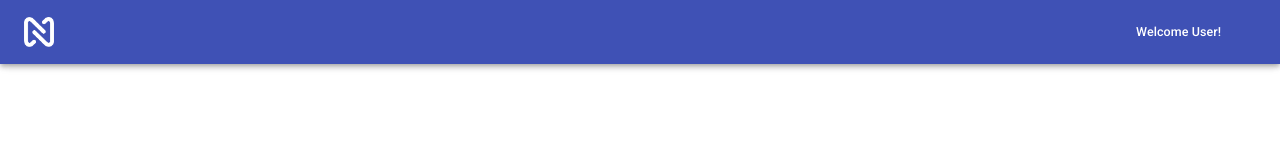
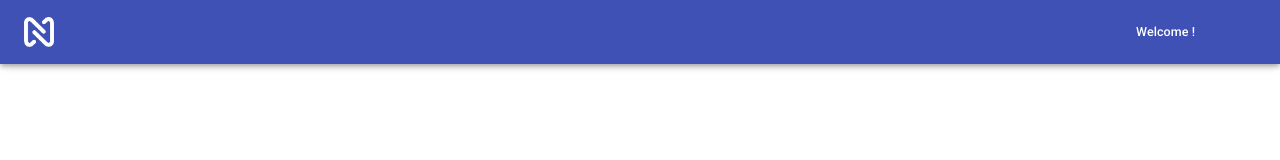
Before and after one commit to BloomTech-Labs/niyon-fe, a React (Create React App) app: page /registration in a window 1280 px wide. Shown: the top 160 px of the page. Built offline with nearby package versions, Linux system fonts and the light colour scheme.

Commit message:
Modified welcome msg
Co-authored-by: venkateshwarlu yagatilee <venkyafhs@gmail.com>
Co-authored-by: Ccarlos Banks <cbanks@clypr.co>

```diff
--- a/src/components/header/Header.js
+++ b/src/components/header/Header.js
@@ -59,6 +59,7 @@ const useStyles = makeStyles(theme => ({
 
 function Header(props) {
   const classes = useStyles();
+  const userType = window.localStorage.getItem('user_type');
   return (
     <div className={classes.root} data-test="header-container">
       <CssBaseline />
@@ -68,7 +69,7 @@ function Header(props) {
             <div className='logo' data-test="logo"></div>
           </Link>
           <div className="title-and-button" data-test="title-and-button">
-            <Typography variant="h6">Welcome User!</Typography>
+            <Typography variant="h6">Welcome {userType}{''}!</Typography>
           </div>
         </Toolbar>
       </AppBar>
--- a/src/components/registration/Registration.js
+++ b/src/components/registration/Registration.js
@@ -13,7 +13,7 @@ const Registration = (props) => {
       user_type: props.user_type,
       password: props.password,
     };
-
+    window.localStorage.setItem("user_type", props.user_type);
     axiosWithAuth()
       .post("/auth/register", userAuth)
       .then((res) => {
```
